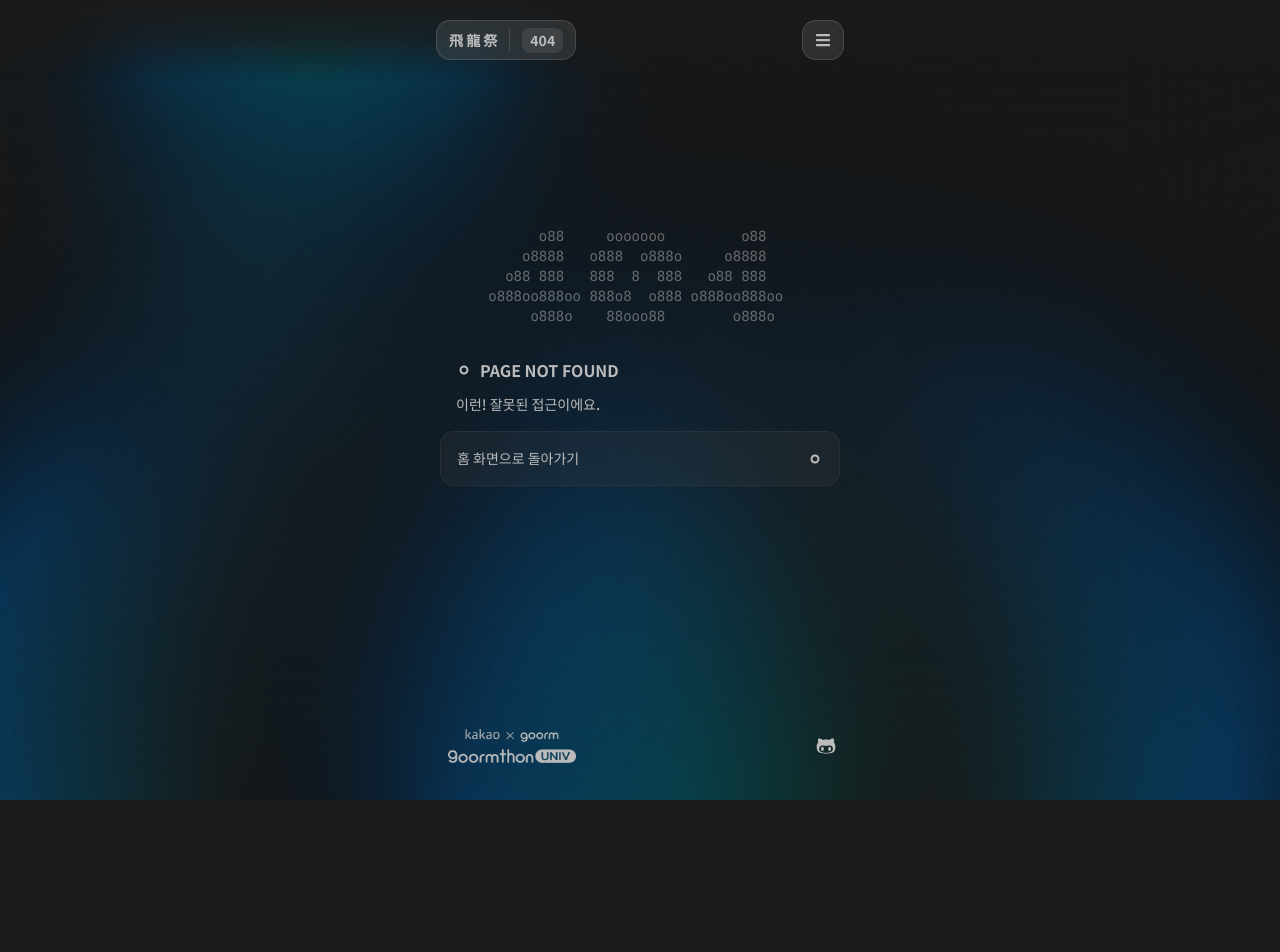
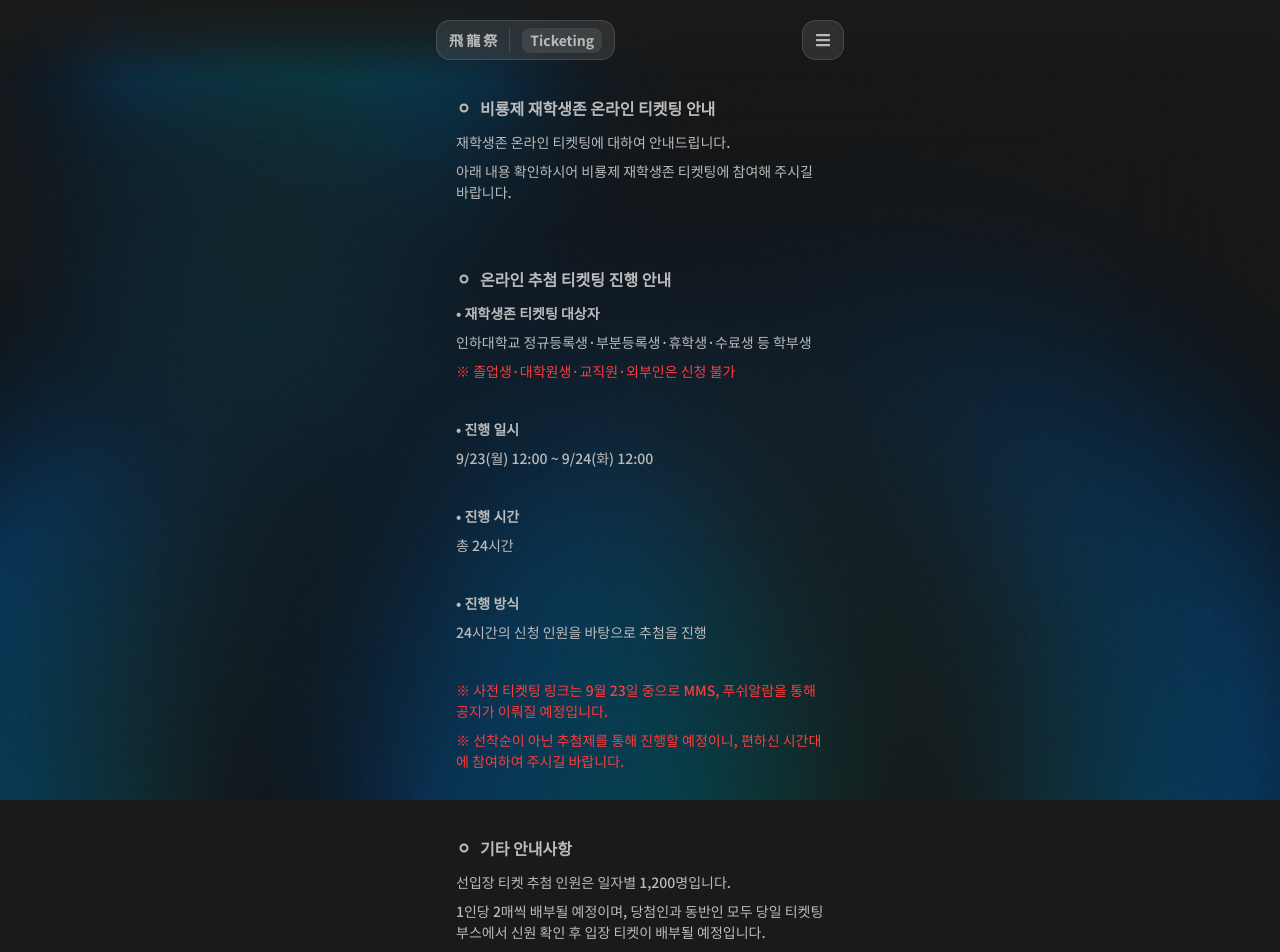
Before and after one commit to Be9room/Festime_FE, a React (Vite) app: page /ticketing in a window 1280 px wide. Shown: the top 952 px of the page. Before the commit the page ends 800 px from the top, so only its background shows below. Built offline with nearby package versions, Linux system fonts and the light colour scheme.

Commit message:
feat: add Ticketing page
- Ticketing 페이지를 추가했습니다.
- 메뉴바 링크를 일부 수정했습니다.

```diff
--- a/src/App.jsx
+++ b/src/App.jsx
@@ -1,11 +1,13 @@
 import "./global.css";
 import { BrowserRouter, Routes, Route } from "react-router-dom";
 
-import Home from "./pages/Home";
 import MeshGradient from "./components/MeshGradient/index";
-import TimeTable from "./pages/TimeTable";
 import Header from "./components/Header/index";
 import Footer from "./components/Footer/index";
+
+import Home from "./pages/Home";
+import Ticketing from "./pages/Ticketing";
+import TimeTable from "./pages/TimeTable";
 import PageNotFound from "./pages/PageNotFound";
 
 const App = () => {
@@ -16,6 +18,7 @@ const App = () => {
         <Header />
         <Routes>
           <Route path="/" element={<Home />} />
+          <Route path="/ticketing" element={<Ticketing />} />
           <Route path="/timetable" element={<TimeTable />} />
           <Route path="*" element={<PageNotFound />} />
         </Routes>
--- a/src/constants/menuLinkArray.js
+++ b/src/constants/menuLinkArray.js
@@ -1,10 +1,13 @@
 const MENU_LINK_ARRAY = [
-  { text: "축제 타임 테이블", to: "/timetable" },
-  { text: "부스, F&B 위치 및 정보", to: "/" },
-  { text: "축제 안내사항", to: "/" },
-  { text: "축제 방명록", to: "/" },
-  { text: "총학생회 인스타그램", to: "/" },
-  { text: "공유하기", to: "/" }
+  { text: "축제 방명록", to: "/guestbook" },
+  { text: "재학생존 입장 안내", to: "/entry" },
+  { text: "온라인 티켓팅 안내", to: "/ticketing" },
+  { text: "공연 순서 안내", to: "/timetable" },
+  { text: "학생 부스, 학생 주점 배치 안내", to: "/booths" },
+  { text: "F&B존, 취식 구역 안내", to: "/food" },
+  { text: "서포터즈 부스 이벤트", to: "/event" },
+  { text: "총학생회 본부 부스 & 의무실 운영 안내", to: "/support" },
+  { text: "공유하기", to: "share" }
 ];
 Object.freeze(MENU_LINK_ARRAY);
 
--- a/src/constants/pageName.js
+++ b/src/constants/pageName.js
@@ -1,6 +1,13 @@
 const PAGE_NAME = {
   "/": "Home",
-  "/timetable": "TimeTable"
+  "/guestbook": "Guestbook",
+  "/entry": "Entry",
+  "/ticketing": "Ticketing",
+  "/timetable": "TimeTable",
+  "/booths": "Booths",
+  "/food": "F&B",
+  "/event": "Event",
+  "/support": "Support"
 };
 
 Object.freeze(PAGE_NAME);
--- /dev/null
+++ b/src/pages/Ticketing/index.jsx
@@ -0,0 +1,70 @@
+import Layout from "../../components/Layout";
+import TitleBlock from "../../components/TitleBlock";
+import LinkBlock from "./../../components/LinkBlock/index";
+
+const Ticketing = () => {
+  return (
+    <Layout>
+      <TitleBlock
+        title="비룡제 재학생존 온라인 티켓팅 안내"
+        subtitle={[
+          "재학생존 온라인 티켓팅에 대하여 안내드립니다.",
+          "아래 내용 확인하시어 비룡제 재학생존 티켓팅에 참여해 주시길 바랍니다."
+        ]}
+      />
+
+      <TitleBlock
+        className="mt-8"
+        title="온라인 추첨 티켓팅 진행 안내"
+        subtitle={[
+          <span key="title" className="bold-14">
+            • 재학생존 티켓팅 대상자
+          </span>,
+          "인하대학교 정규등록생·부분등록생·휴학생·수료생 등 학부생",
+          <span key="note" className="text-live-red">
+            ※ 졸업생·대학원생·교직원·외부인은 신청 불가
+          </span>,
+          <br key="br" />,
+          <span key="title" className="bold-14">
+            • 진행 일시
+          </span>,
+          "9/23(월) 12:00 ~ 9/24(화) 12:00",
+          <br key="br" />,
+          <span key="title" className="bold-14">
+            • 진행 시간
+          </span>,
+          "총 24시간",
+          <br key="br" />,
+          <span key="title" className="bold-14">
+            • 진행 방식
+          </span>,
+          "24시간의 신청 인원을 바탕으로 추첨을 진행",
+          <br key="br" />,
+          <span key="note" className="text-live-red">
+            ※ 사전 티켓팅 링크는 9월 23일 중으로 MMS, 푸쉬알람을 통해 공지가 이뤄질 예정입니다.
+          </span>,
+          <span key="note" className="text-live-red">
+            ※ 선착순이 아닌 추첨제를 통해 진행할 예정이니, 편하신 시간대에 참여하여 주시길 바랍니다.
+          </span>
+        ]}
+      />
+
+      <TitleBlock
+        className="mt-8"
+        title="기타 안내사항"
+        subtitle={[
+          "선입장 티켓 추첨 인원은 일자별 1,200명입니다.",
+          "1인당 2매씩 배부될 예정이며, 당첨인과 동반인 모두 당일 티켓팅 부스에서 신원 확인 후 입장 티켓이 배부될 예정입니다.",
+          "선입장 가능 시간대는 17시입니다(공연 시작 30분 전)."
+        ]}
+      />
+
+      <TitleBlock className="mt-8" title="문의사항" />
+      <LinkBlock text="2024 비룡제 축제 이메일" to="mailto:inhasg.festival.2024@gmail.com" />
+      <LinkBlock className="mt-3" text="인하대학교 총학생회" to="tel:+82328608451" />
+      <LinkBlock className="mt-3" text="현재 페이지 공유하기" to="share" />
+    </Layout>
+  );
+};
+
+export default Ticketing;
--- a/src/pages/TimeTable/index.jsx
+++ b/src/pages/TimeTable/index.jsx
@@ -24,9 +24,9 @@ const TimeTable = () => {
         title="유의 사항"
         subtitle={["재학생존 입장: 17:00", "무대 시작: 17:30", "공연 시간은 당일 상황에 따라 변경될 수 있습니다."]}
       />
-      <LinkBlock text="총학생회 이메일" to="mailto:inhasg.festival.2024@gmail.com" />
-      <LinkBlock className="mt-3" text="총학생회 전화번호" to="tel:+82328608451" />
-      <LinkBlock className="mt-3" text="현 페이지 공유하기" to="share" />
+      <LinkBlock text="2024 비룡제 축제 이메일" to="mailto:inhasg.festival.2024@gmail.com" />
+      <LinkBlock className="mt-3" text="인하대학교 총학생회" to="tel:+82328608451" />
+      <LinkBlock className="mt-3" text="현재 페이지 공유하기" to="share" />
     </Layout>
   );
 };
```
